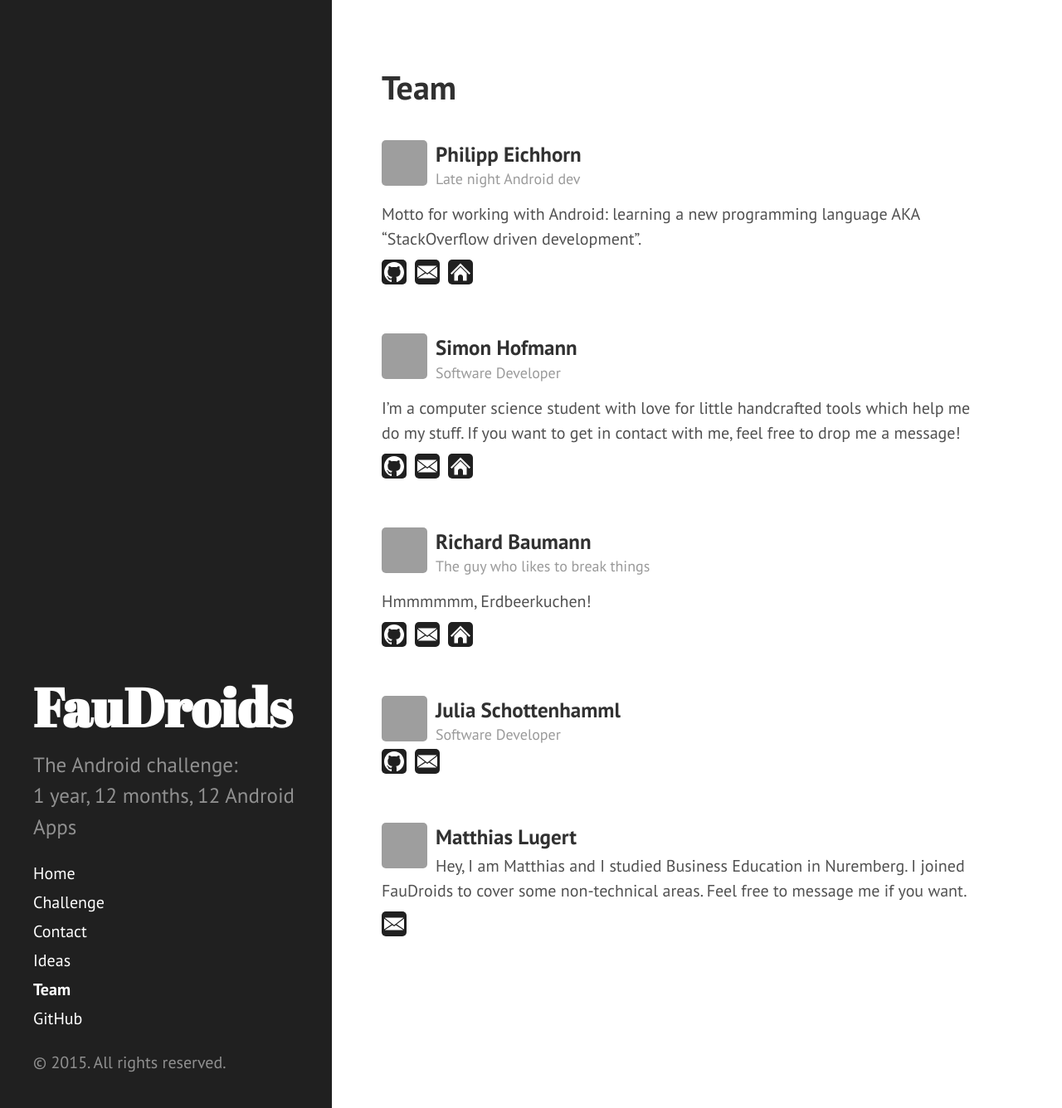
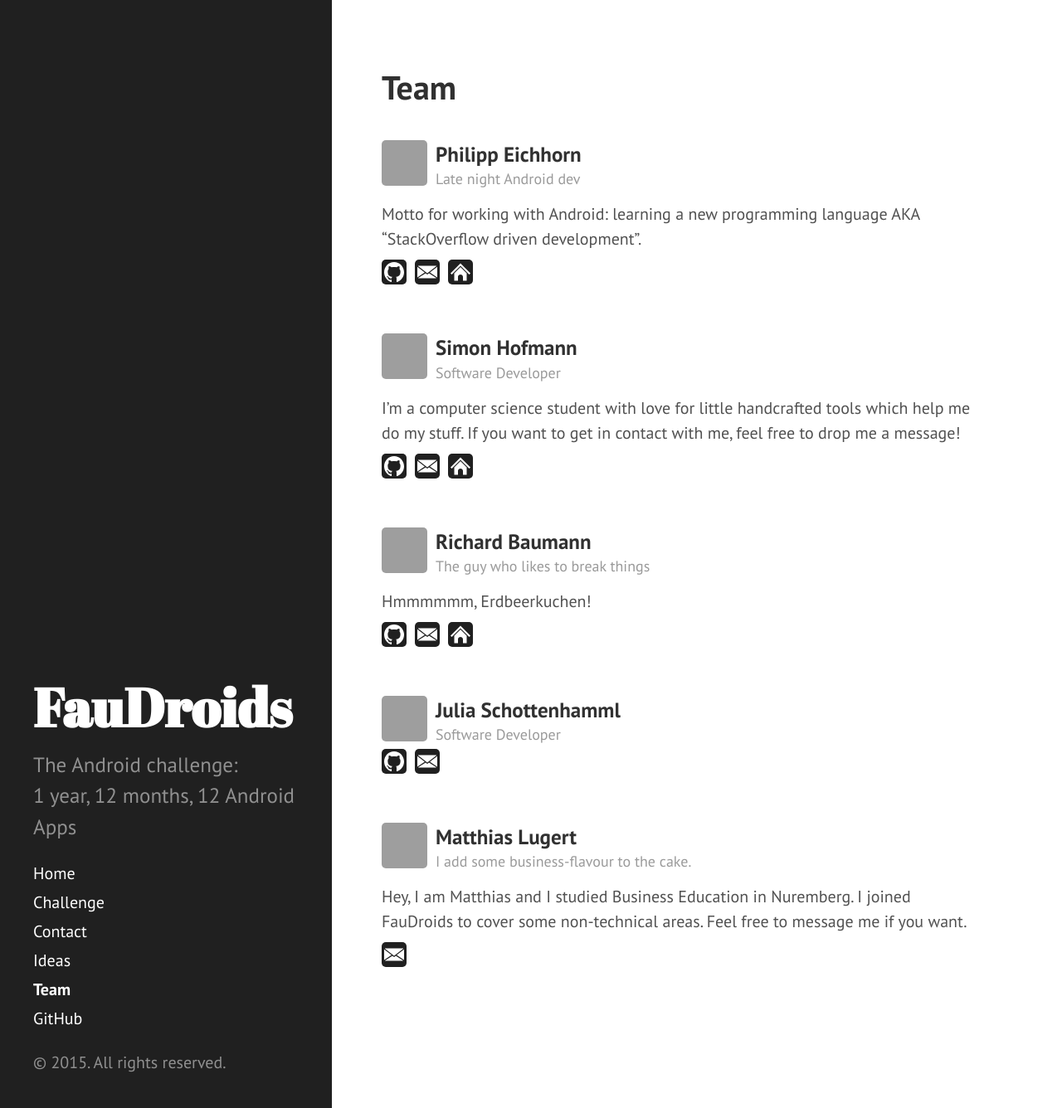
Before and after one commit to Haroenv/FauDroids.github.io, a Jekyll site: the page built from team.md, in a window 1280 px wide and 1336 px high, cut to the strip 0-1336 px from the top of the window. Shown: the whole strip at 83% size. Built offline with Jekyll 4.4.1, drawn with Linux system fonts in a browser that asks for light colours; Markdown is read by kramdown in place of the engine named in the settings; grey boxes are pictures that could not be loaded.

Commit message:
Add matthias role

```diff
--- a/_data/members.yml
+++ b/_data/members.yml
@@ -34,6 +34,6 @@ julia:
 
 matthias:
     name:	    Matthias Lugert
-    role:
+    role:	    I add some business-flavour to the cake.
     message:	Hey, I am Matthias and I studied Business Education in Nuremberg. I joined FauDroids to cover some non-technical  areas. Feel free to message me if you want.
     email:		matthias.lugert@gmx.de
```
